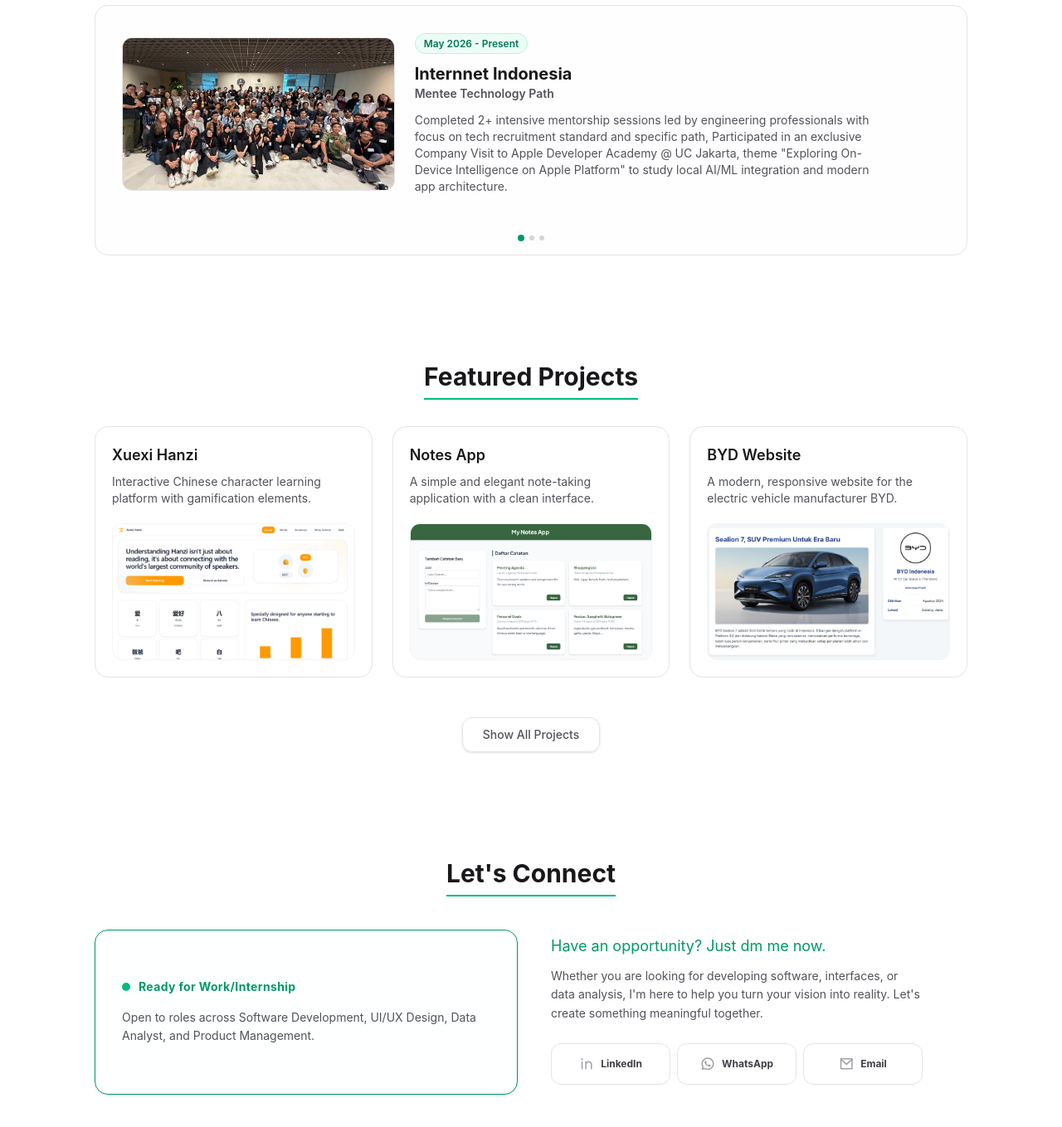
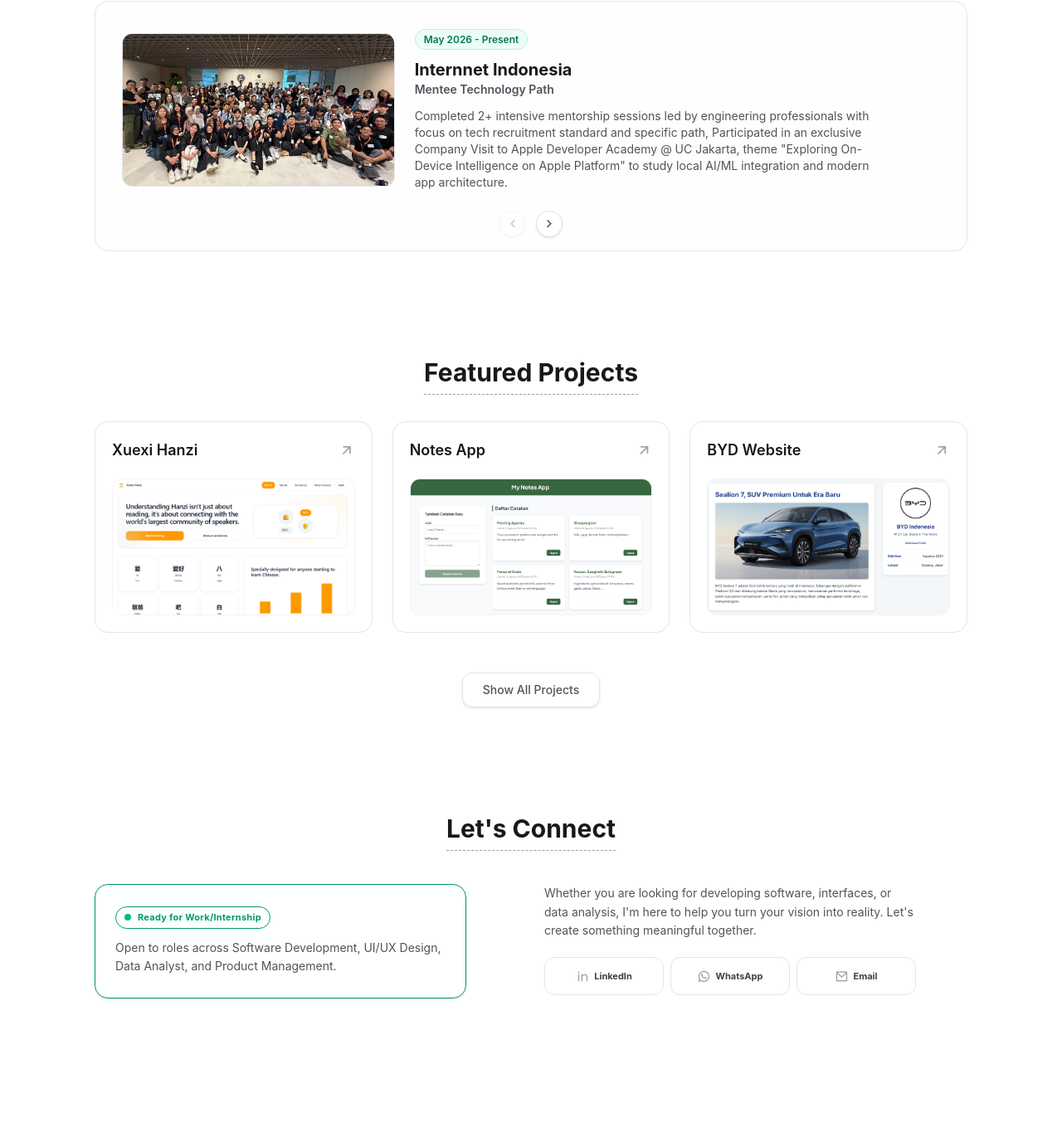
Before and after one commit to code-naz/responsive-portfolio, a website: page index.html in a window 1280 px wide. Shown: the part 633-1992 px from the top of the page at 83% size. After the commit the page ends 1933 px from the top, so only its background shows below. Drawn offline with nearby package versions, Linux system fonts and the light colour scheme; files that its build step writes are made by us from their sources.

Commit message:
fix: big bug

```diff
--- a/index.html
+++ b/index.html
@@ -64,6 +64,12 @@
     body.dark-mode .border-zinc-100,
     body.dark-mode .border-zinc-200\/80 {
       border-color: #27272a !important;
+    }
+    body.dark-mode #carousel-prev-btn,
+    body.dark-mode #carousel-next-btn {
+      background-color: #141417 !important;
+      border-color: #27272a !important;
+      color: #ffffff !important;
     }
 
     /* Protected Experience Badge Colors across Themes */
@@ -186,12 +192,12 @@
             </p>
 
             <div class="flex flex-row justify-center sm:justify-start gap-3 items-center w-full max-w-xs sm:max-w-none mx-auto pt-2">
-              <a href="#experience" class="flex-1 sm:flex-initial border border-emerald-600 text-emerald-600 hover:bg-emerald-50 px-5 py-2.5 rounded-xl font-semibold text-xs inline-flex items-center justify-center gap-2 group select-none active:scale-95 transition-all duration-150 whitespace-nowrap">
+              <a href="#experience" class="flex-1 sm:flex-initial border border-emerald-600 text-emerald-600 hover:bg-emerald-50 h-10 px-5 rounded-xl font-semibold text-xs inline-flex items-center justify-center gap-2 group select-none active:scale-95 transition-all duration-150 whitespace-nowrap box-border">
                 View Work
                 <i class="ri-arrow-right-line group-hover:translate-x-1 transition-transform duration-200"></i>
               </a>
 
-              <a href="assets/My Resume.pdf" download class="flex-1 sm:flex-initial bg-emerald-600 text-white hover:bg-emerald-700 px-5 py-2.5 rounded-xl font-bold text-xs inline-flex items-center justify-center gap-2 select-none active:scale-95 transition-all duration-150 shadow-md shadow-emerald-600/10 whitespace-nowrap">
+              <a href="assets/My Resume.pdf" download class="flex-1 sm:flex-initial bg-emerald-600 text-white hover:bg-emerald-700 border border-emerald-600 h-10 px-5 rounded-xl font-semibold text-xs inline-flex items-center justify-center gap-2 select-none active:scale-95 transition-all duration-150 shadow-md shadow-emerald-600/10 whitespace-nowrap box-border">
                 My Resume
                 <i class="ri-download-cloud-2-line text-base"></i>
               </a>
@@ -202,8 +208,9 @@
     </section>
 
     <section id="experience" class="space-y-8">
+      <!-- Clean Title with Dashed Underline Border -->
       <div class="flex flex-col items-center text-center">
-        <h2 class="text-2xl md:text-3xl font-bold text-zinc-900 border-b-2 border-emerald-500 pb-2 inline-block">Experience</h2>
+        <h2 class="text-2xl md:text-3xl font-bold text-zinc-900 dark:text-zinc-100 border-b border-dashed border-zinc-400 dark:border-zinc-500 pb-2 inline-block">Experience</h2>
       </div>
 
       <div class="relative w-full overflow-hidden rounded-2xl border border-zinc-200 bg-zinc-50/30 p-0">
@@ -259,24 +266,28 @@
 
         </div>
 
-        <div id="carousel-dots" class="absolute bottom-4 left-1/2 -translate-x-1/2 flex items-center gap-1.5 z-20 transition-all duration-300">
-          <span class="w-2 h-2 rounded-full bg-emerald-600 transition-all duration-300 select-none"></span>
-          <span class="w-1.5 h-1.5 rounded-full bg-zinc-300 transition-all duration-300 select-none"></span>
-          <span class="w-1.5 h-1.5 rounded-full bg-zinc-300 transition-all duration-300 select-none"></span>
+        <div class="absolute bottom-4 left-1/2 -translate-x-1/2 flex items-center gap-3 z-20 transition-all duration-300">
+          <button id="carousel-prev-btn" class="w-8 h-8 rounded-full border border-zinc-200 bg-white hover:border-emerald-500 text-zinc-600 hover:text-emerald-600 flex items-center justify-center transition-all shadow-sm cursor-pointer active:scale-95 disabled:opacity-30 disabled:pointer-events-none" aria-label="Previous Slide">
+            <i class="ri-arrow-left-s-line text-lg"></i>
+          </button>
+          <button id="carousel-next-btn" class="w-8 h-8 rounded-full border border-zinc-200 bg-white hover:border-emerald-500 text-zinc-600 hover:text-emerald-600 flex items-center justify-center transition-all shadow-sm cursor-pointer active:scale-95 disabled:opacity-30 disabled:pointer-events-none" aria-label="Next Slide">
+            <i class="ri-arrow-right-s-line text-lg"></i>
+          </button>
         </div>
       </div>
     </section>
 
     <section id="projects" class="space-y-8">
+      <!-- Clean Title with Dashed Underline Border -->
       <div class="flex flex-col items-center text-center">
-        <h2 class="text-2xl md:text-3xl font-bold text-zinc-900 border-b-2 border-emerald-500 pb-2 inline-block">Featured Projects</h2>
+        <h2 class="text-2xl md:text-3xl font-bold text-zinc-900 dark:text-zinc-100 border-b border-dashed border-zinc-400 dark:border-zinc-500 pb-2 inline-block">Featured Projects</h2>
       </div>
 
       <div class="grid grid-cols-1 md:grid-cols-3 gap-6">
         <a href="https://xuexi-hanzi.vercel.app" target="_blank" class="bg-white border border-zinc-200 rounded-2xl overflow-hidden group hover:border-emerald-500/40 hover:shadow-xl hover:shadow-zinc-100 transition-all duration-300 flex flex-col justify-between">
-          <div class="p-5 space-y-2">
+          <div class="p-5 flex items-center justify-between w-full">
             <h3 class="text-lg font-semibold text-zinc-900 group-hover:text-emerald-600 transition-colors duration-200">Xuexi Hanzi</h3>
-            <p class="text-zinc-600 text-sm line-clamp-2">Interactive Chinese character learning platform with gamification elements.</p>
+            <i class="ri-arrow-right-up-line text-zinc-400 group-hover:text-emerald-600 text-xl transition-colors duration-200"></i>
           </div>
           <div class="px-5 pb-5 shrink-0">
             <div class="aspect-video bg-zinc-50 relative overflow-hidden rounded-xl border border-zinc-100">
@@ -286,9 +297,9 @@
         </a>
 
         <a href="https://codingnasrul.github.io/notes-app" target="_blank" class="bg-white border border-zinc-200 rounded-2xl overflow-hidden group hover:border-emerald-500/40 hover:shadow-xl hover:shadow-zinc-100 transition-all duration-300 flex flex-col justify-between">
-          <div class="p-5 space-y-2">
+          <div class="p-5 flex items-center justify-between w-full">
             <h3 class="text-lg font-semibold text-zinc-900 group-hover:text-emerald-600 transition-colors duration-200">Notes App</h3>
-            <p class="text-zinc-600 text-sm line-clamp-2">A simple and elegant note-taking application with a clean interface.</p>
+            <i class="ri-arrow-right-up-line text-zinc-400 group-hover:text-emerald-600 text-xl transition-colors duration-200"></i>
           </div>
           <div class="px-5 pb-5 shrink-0">
             <div class="aspect-video bg-zinc-50 relative overflow-hidden rounded-xl border border-zinc-100">
@@ -298,9 +309,9 @@
         </a>
 
         <a href="https://codingnasrul.github.io/semantic-web" target="_blank" class="bg-white border border-zinc-200 rounded-2xl overflow-hidden group hover:border-emerald-500/40 hover:shadow-xl hover:shadow-zinc-100 transition-all duration-300 flex flex-col justify-between">
-          <div class="p-5 space-y-2">
+          <div class="p-5 flex items-center justify-between w-full">
             <h3 class="text-lg font-semibold text-zinc-900 group-hover:text-emerald-600 transition-colors duration-200">BYD Website</h3>
-            <p class="text-zinc-600 text-sm line-clamp-2">A modern, responsive website for the electric vehicle manufacturer BYD.</p>
+            <i class="ri-arrow-right-up-line text-zinc-400 group-hover:text-emerald-600 text-xl transition-colors duration-200"></i>
           </div>
           <div class="px-5 pb-5 shrink-0">
             <div class="aspect-video bg-zinc-50 relative overflow-hidden rounded-xl border border-zinc-100">
@@ -317,51 +328,46 @@
       </div>
     </section>
 
-    <section id="contact" class="space-y-8 pb-32">
+    <section id="contact" class="space-y-8 pb-24">
+      <!-- Clean Title with Dashed Underline Border -->
       <div class="flex flex-col items-center text-center">
-        <h2 class="text-2xl md:text-3xl font-bold text-zinc-900 border-b-2 border-emerald-500 pb-2 inline-block">Let's Connect</h2>
+        <h2 class="text-2xl md:text-3xl font-bold text-zinc-900 dark:text-zinc-100 border-b border-dashed border-zinc-400 dark:border-zinc-500 pb-2 inline-block">Let's Connect</h2>
       </div>
 
       <div class="grid grid-cols-1 md:grid-cols-2 gap-8 pt-2 items-stretch">
-        <div class="border border-emerald-600 rounded-2xl p-6 md:p-8 flex flex-col justify-center gap-4 bg-emerald-50/5 shadow-sm">
-          <div class="flex flex-row items-center gap-2.5 select-none justify-center sm:justify-start">
-            <span class="relative flex h-2.5 w-2.5 shrink-0">
+        <div class="border border-emerald-600 rounded-2xl p-5 md:p-6 flex flex-col justify-center gap-3 bg-emerald-50/5 shadow-sm max-w-md w-full">
+          <div class="inline-flex items-center gap-2 px-2.5 py-1 border border-emerald-600 rounded-full bg-emerald-50/5 select-none w-max">
+            <span class="relative flex h-2 w-2">
               <span class="animate-ping absolute inline-flex h-full w-full rounded-full bg-emerald-400 opacity-75"></span>
-              <span class="relative inline-flex rounded-full h-2.5 w-2.5 bg-emerald-500"></span>
+              <span class="relative inline-flex rounded-full h-2 w-2 bg-emerald-500"></span>
             </span>
-            <span class="text-sm font-bold text-emerald-600 tracking-wide">
-              Ready for Work/Internship
-            </span>
+            <span class="text-[11px] font-bold text-emerald-600 tracking-wide whitespace-nowrap">Ready for Work/Internship</span>
           </div>
-          <p class="text-zinc-600 text-xs sm:text-sm leading-relaxed max-w-md text-justify sm:text-left mx-auto sm:mx-0">
+          <p class="text-zinc-600 text-xs md:text-sm leading-relaxed">
             Open to roles across Software Development, UI/UX Design, Data Analyst, and Product Management.
           </p>
         </div>
 
-        <div class="flex flex-col justify-between gap-5 p-2">
-          <div class="space-y-3 text-justify sm:text-left max-w-md mx-auto sm:mx-0 w-full">
-            <h3 class="text-base md:text-lg font-normal text-emerald-600 leading-snug">
-              Have an opportunity? Just dm me now.
-            </h3>
-            <p class="text-zinc-600 text-xs sm:text-sm leading-relaxed">
-              Whether you are looking for developing software, interfaces, or data analysis, I'm here to help you turn your vision into reality. Let's create something meaningful together.
-            </p>
-          </div>
+        <div class="flex flex-col justify-between gap-4 max-w-md w-full">
+          <!-- Text Justified Layout Optimization rule -->
+          <p class="text-zinc-600 text-sm leading-relaxed text-justify sm:text-left">
+            Whether you are looking for developing software, interfaces, or data analysis, I'm here to help you turn your vision into reality. Let's create something meaningful together.
+          </p>
 
-          <div class="grid grid-cols-3 gap-2 w-full max-w-md mx-auto sm:mx-0 py-1">
-            <a href="https://linkedin.com/in/mh-nasrulloh" target="_blank" rel="noopener noreferrer" class="flex items-center justify-center gap-2 px-2 py-2.5 bg-transparent border border-zinc-200 rounded-xl text-zinc-700 hover:text-emerald-600 hover:border-emerald-500/40 transition-all duration-200 select-none group w-full text-center">
-              <i class="ri-linkedin-line text-zinc-400 group-hover:text-emerald-600 text-lg transition-colors shrink-0"></i>
-              <span class="text-xs font-bold truncate">LinkedIn</span>
+          <div class="grid grid-cols-3 gap-2 w-full py-1">
+            <a href="https://linkedin.com/in/mh-nasrulloh" target="_blank" rel="noopener noreferrer" class="flex items-center justify-center gap-1.5 px-1 py-2.5 bg-transparent border border-zinc-200 rounded-xl text-zinc-700 hover:text-emerald-600 hover:border-emerald-500/40 transition-all duration-200 select-none group w-full text-center">
+              <i class="ri-linkedin-line text-zinc-400 group-hover:text-emerald-600 text-base transition-colors shrink-0"></i>
+              <span class="text-[11px] font-bold whitespace-nowrap">LinkedIn</span>
             </a>
 
-            <a href="https://wa.me/6285701816674" target="_blank" rel="noopener noreferrer" class="flex items-center justify-center gap-2 px-2 py-2.5 bg-transparent border border-zinc-200 rounded-xl text-zinc-700 hover:text-emerald-600 hover:border-emerald-500/40 transition-all duration-200 select-none group w-full text-center">
-              <i class="ri-whatsapp-line text-zinc-400 group-hover:text-emerald-600 text-lg transition-colors shrink-0"></i>
-              <span class="text-xs font-bold truncate">WhatsApp</span>
+            <a href="https://wa.me/6285701816674" target="_blank" rel="noopener noreferrer" class="flex items-center justify-center gap-1.5 px-1 py-2.5 bg-transparent border border-zinc-200 rounded-xl text-zinc-700 hover:text-emerald-600 hover:border-emerald-500/40 transition-all duration-200 select-none group w-full text-center">
+              <i class="ri-whatsapp-line text-zinc-400 group-hover:text-emerald-600 text-base transition-colors shrink-0"></i>
+              <span class="text-[11px] font-bold whitespace-nowrap">WhatsApp</span>
             </a>
 
-            <a href="mailto:mhnasrulloh.work@gmail.com" class="flex items-center justify-center gap-2 px-2 py-2.5 bg-transparent border border-zinc-200 rounded-xl text-zinc-700 hover:text-emerald-600 hover:border-emerald-500/40 transition-all duration-200 select-none group w-full text-center">
-              <i class="ri-mail-line text-zinc-400 group-hover:text-emerald-600 text-lg transition-colors shrink-0"></i>
-              <span class="text-xs font-bold truncate">Email</span>
+            <a href="mailto:mhnasrulloh.work@gmail.com" class="flex items-center justify-center gap-1.5 px-1 py-2.5 bg-transparent border border-zinc-200 rounded-xl text-zinc-700 hover:text-emerald-600 hover:border-emerald-500/40 transition-all duration-200 select-none group w-full text-center">
+              <i class="ri-mail-line text-zinc-400 group-hover:text-emerald-600 text-base transition-colors shrink-0"></i>
+              <span class="text-[11px] font-bold whitespace-nowrap">Email</span>
             </a>
           </div>
         </div>
@@ -369,8 +375,8 @@
     </section>
   </main>
 
-  <!-- Slim, Ultra-Compact Mobile Bottom Navbar with Expanded Horizontal Spacing -->
-  <nav id="mobile-navbar" class="md:hidden fixed bottom-5 left-1/2 -translate-x-1/2 w-80 bg-white/95 backdrop-blur-xl border border-zinc-200/80 rounded-full px-6 py-1.5 flex items-center justify-center gap-11 z-50 text-zinc-500 select-none shadow-xl">
+  <!-- Slim, Elevated Compact Mobile Bottom Navbar -->
+  <nav id="mobile-navbar" class="md:hidden fixed bottom-8 left-1/2 -translate-x-1/2 w-80 bg-white/95 backdrop-blur-xl border border-zinc-200/80 rounded-full px-6 py-1.5 flex items-center justify-center gap-11 z-50 text-zinc-500 select-none shadow-xl">
     <a href="#about" class="nav-item-container active-state flex items-center justify-center p-1.5 transition-all duration-200" aria-label="Home">
       <i class="ri-home-5-line text-xl"></i>
     </a>
@@ -385,17 +391,16 @@
     </a>
   </nav>
 
-  <!-- Clean Full-Width Bottom Sheet Structure -->
-  <div id="bottom-sheet" class="md:hidden fixed bottom-0 left-0 w-full bg-white border-t border-zinc-200/80 rounded-t-3xl shadow-2xl z-50 transform translate-y-full opacity-0 invisible transition-all duration-300 ease-out p-6 pb-8">
-    <div class="flex items-center justify-between pb-4 mb-4 border-b border-zinc-100">
-      <span class="text-xl font-bold tracking-wider text-zinc-900">NAZ<span class="text-emerald-600">.</span></span>
+  <!-- Custom Detached Floating Bottom Sheet Matching Navbar Bounds -->
+  <div id="bottom-sheet" class="md:hidden fixed bottom-24 left-1/2 -translate-x-1/2 w-80 bg-white border border-zinc-200/80 rounded-2xl shadow-2xl z-50 transform translate-y-full opacity-0 invisible transition-all duration-300 ease-out p-5 pb-6">
+    <div class="flex items-center justify-between pb-3 mb-3 border-b border-zinc-100">
+      <span class="text-lg font-bold tracking-wider text-zinc-900">NAZ<span class="text-emerald-600">.</span></span>
       <button id="close-sheet-btn" class="text-zinc-400 hover:text-zinc-900 active:text-zinc-900 transition-colors cursor-pointer bg-transparent border-0 p-1 flex items-center justify-center" aria-label="Close Menu">
         <i class="ri-close-line text-xl"></i>
       </button>
     </div>
-    <div class="space-y-3 w-full">
-      <!-- Theme Toggle Item Row Container -->
-      <div class="flex items-center justify-between py-3.5 px-4 border border-zinc-100 dark:border-zinc-800 rounded-xl bg-zinc-50/30">
+    <div class="space-y-2.5 w-full">
+      <div class="flex items-center justify-between py-3 px-4 border border-zinc-100 dark:border-zinc-800 rounded-xl bg-zinc-50/30">
         <div class="flex items-center gap-3 text-zinc-700 dark:text-zinc-300">
           <i class="ri-moon-line text-lg"></i>
           <span class="text-sm font-bold tracking-wide">Theme</span>
@@ -404,8 +409,7 @@
           <span id="toggle-slider" class="pointer-events-none inline-block h-5 w-5 transform rounded-full bg-white shadow ring-0 transition duration-200 ease-in-out translate-x-0"></span>
         </button>
       </div>
-      <!-- Experience Link Layout Row with clean White Background Base -->
-      <a href="#experience" class="mobile-sheet-link flex items-center gap-3 py-3.5 px-4 border border-zinc-100 dark:border-zinc-800 rounded-xl bg-zinc-50/30 font-bold text-sm transition-all duration-150 text-zinc-700 dark:text-zinc-300">
+      <a href="#experience" class="mobile-sheet-link flex items-center gap-3 py-3 px-4 border border-zinc-100 dark:border-zinc-800 rounded-xl bg-zinc-50/30 font-bold text-sm transition-all duration-150 text-zinc-700 dark:text-zinc-300">
         <i class="ri-history-line text-lg font-normal"></i>
         <span class="tracking-wide">Experience</span>
       </a>
--- a/script.js
+++ b/script.js
@@ -210,7 +210,47 @@
     });
   });
 
-  // 9. Core Theme Toggling System (Icon & Custom Toggle Switch Trackers)
+  // 9. Manual Active/Inactive Boundary Logic Carousel Pagination Handling
+  const carouselTrack = document.getElementById("carousel-track");
+  const prevBtn = document.getElementById("carousel-prev-btn");
+  const nextBtn = document.getElementById("carousel-next-btn");
+
+  if (carouselTrack && prevBtn && nextBtn) {
+    const updateCarouselButtons = () => {
+      const scrollLeft = carouselTrack.scrollLeft;
+      const maxScrollLeft = carouselTrack.scrollWidth - carouselTrack.clientWidth;
+
+      if (scrollLeft <= 5) {
+        prevBtn.disabled = true;
+        prevBtn.classList.add("opacity-30", "pointer-events-none");
+      } else {
+        prevBtn.disabled = false;
+        prevBtn.classList.remove("opacity-30", "pointer-events-none");
+      }
+
+      if (scrollLeft >= maxScrollLeft - 5) {
+        nextBtn.disabled = true;
+        nextBtn.classList.add("opacity-30", "pointer-events-none");
+      } else {
+        nextBtn.disabled = false;
+        nextBtn.classList.remove("opacity-30", "pointer-events-none");
+      }
+    };
+
+    carouselTrack.addEventListener("scroll", updateCarouselButtons);
+    window.addEventListener("resize", updateCarouselButtons);
+
+    prevBtn.addEventListener("click", () => {
+      carouselTrack.scrollBy({ left: -carouselTrack.clientWidth, behavior: "smooth" });
+    });
+    nextBtn.addEventListener("click", () => {
+      carouselTrack.scrollBy({ left: carouselTrack.clientWidth, behavior: "smooth" });
+    });
+
+    setTimeout(updateCarouselButtons, 50);
+  }
+
+  // 10. Core Theme Toggling System (Icon & Custom Toggle Switch Trackers)
   const desktopThemeBtn = document.getElementById("desktop-theme-btn");
   const mobileThemeBtn = document.getElementById("mobile-theme-btn");
   const desktopThemeIcon = document.getElementById("desktop-theme-icon");
```
